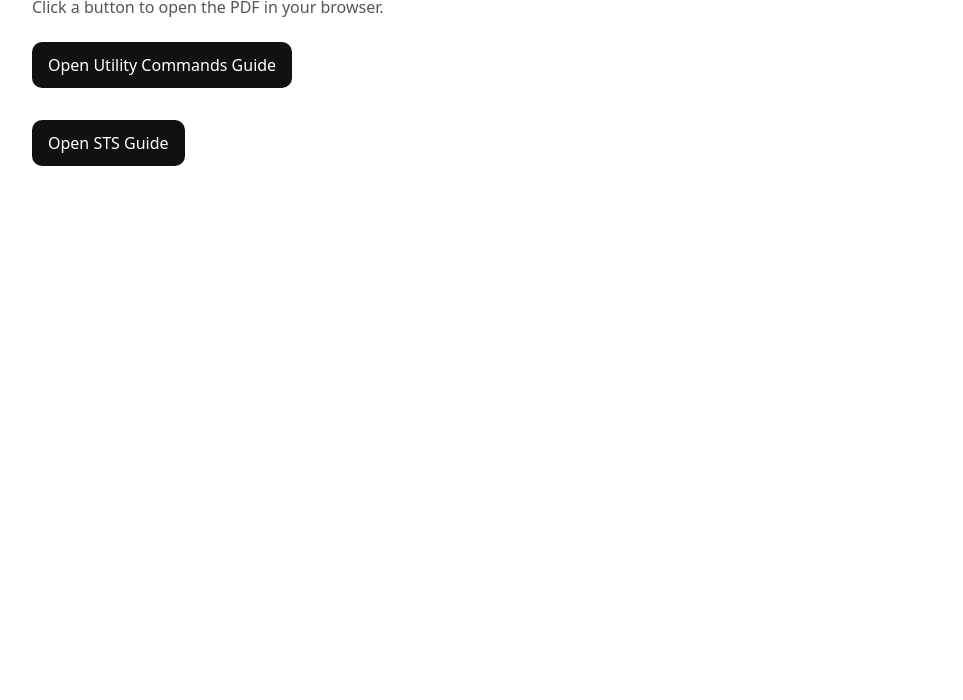
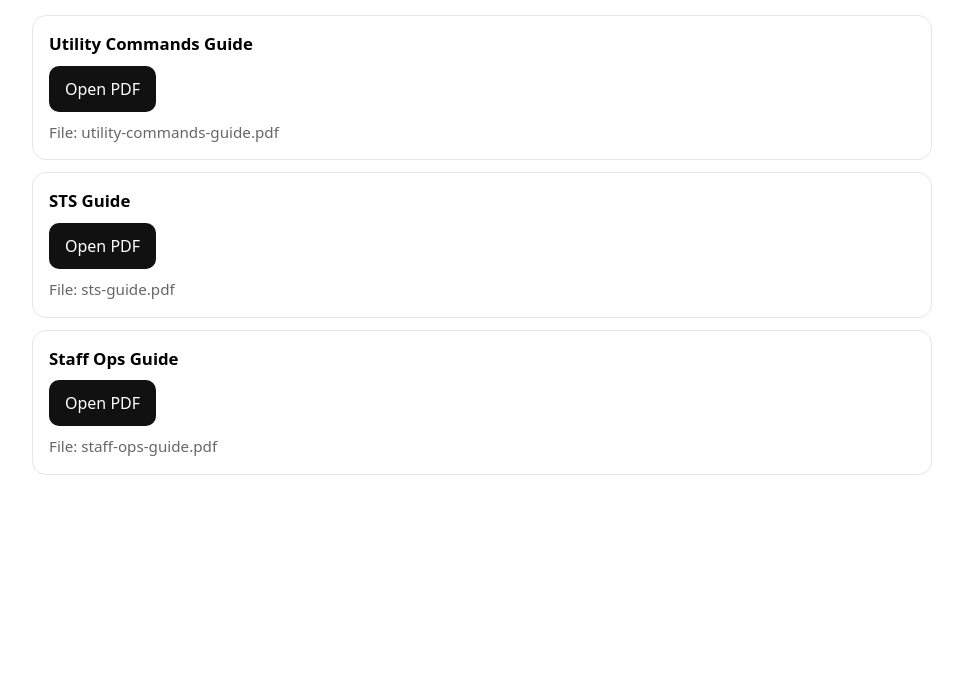
Before and after one commit to ax13a/Documents, a plain HTML site: page docs/index.html in a window 1280 px wide. Shown: the part 100-800 px from the top of the page, without its empty margins (158-1121 px from the left). Drawn offline with Linux system fonts and the light colour scheme.

Commit message:
Update index.html

```diff
--- a/docs/index.html
+++ b/docs/index.html
@@ -5,8 +5,23 @@
   <meta name="viewport" content="width=device-width, initial-scale=1" />
   <title>Documents</title>
   <style>
-    body { font-family: system-ui; padding: 24px; max-width: 900px; margin: 0 auto; }
-    h1 { margin-bottom: 8px; }
+    body {
+      font-family: system-ui;
+      padding: 24px;
+      max-width: 900px;
+      margin: 0 auto;
+      line-height: 1.4;
+    }
+    h1 { margin: 0 0 6px 0; }
+    .hint { color: #555; margin: 0 0 18px 0; }
+    .card {
+      border: 1px solid #e6e6e6;
+      border-radius: 14px;
+      padding: 16px;
+      margin: 12px 0;
+      background: #fff;
+    }
+    .title { font-size: 1.05rem; font-weight: 650; margin: 0 0 10px 0; }
     .btn {
       display: inline-block;
       padding: 12px 16px;
@@ -14,16 +29,31 @@
       background: #111;
       color: #fff;
       text-decoration: none;
-      margin: 8px 0;
     }
-    .hint { color: #555; margin-top: 0; }
+    .meta { color: #666; font-size: 0.95rem; margin: 10px 0 0 0; }
   </style>
 </head>
+
 <body>
   <h1>My Documents</h1>
   <p class="hint">Click a button to open the PDF in your browser.</p>
 
-  <p><a class="btn" href="utility-commands-guide.pdf" target="_blank" rel="noopener">Open Utility Commands Guide</a></p>
-  <p><a class="btn" href="sts-guide.pdf" target="_blank" rel="noopener">Open STS Guide</a></p>
+  <div class="card">
+    <p class="title">Utility Commands Guide</p>
+    <a class="btn" href="utility-commands-guide.pdf" target="_blank" rel="noopener">Open PDF</a>
+    <p class="meta">File: utility-commands-guide.pdf</p>
+  </div>
+
+  <div class="card">
+    <p class="title">STS Guide</p>
+    <a class="btn" href="sts-guide.pdf" target="_blank" rel="noopener">Open PDF</a>
+    <p class="meta">File: sts-guide.pdf</p>
+  </div>
+
+  <div class="card">
+    <p class="title">Staff Ops Guide</p>
+    <a class="btn" href="staff-ops-guide.pdf" target="_blank" rel="noopener">Open PDF</a>
+    <p class="meta">File: staff-ops-guide.pdf</p>
+  </div>
 </body>
 </html>
```
